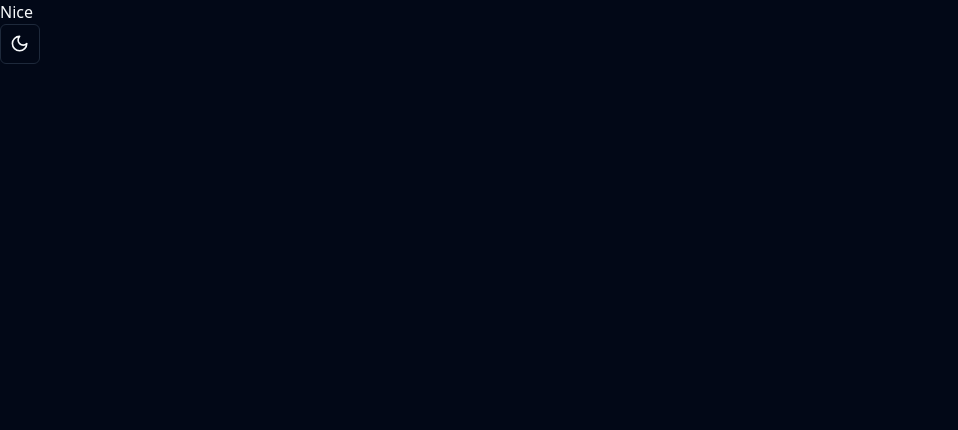
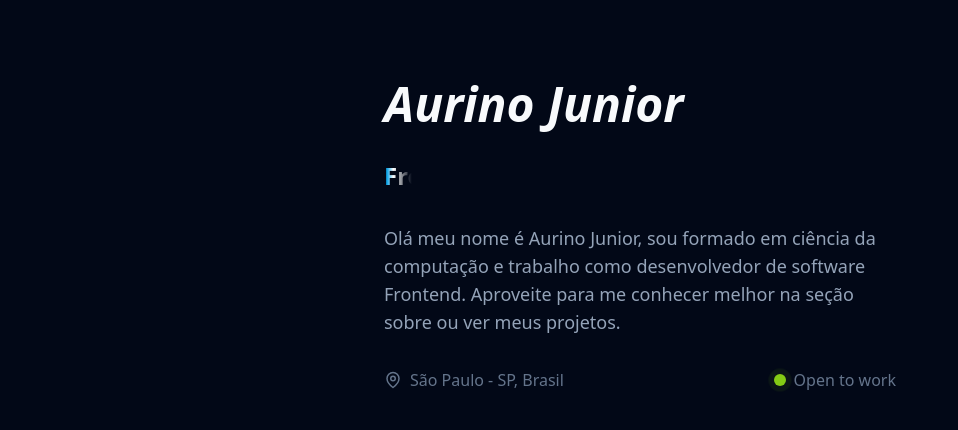
Before and after one commit to AurinoJunior/aurino.dev, a React (Vite) app: page / in a window 1280 px wide. Shown: the top 430 px of the page, without its empty margins (0-958 px from the left). Built offline with nearby package versions, Linux system fonts and the light colour scheme.

Commit message:
feat: create Hero component

```diff
--- a/package.json
+++ b/package.json
@@ -36,6 +36,7 @@
     "eslint-plugin-react-refresh": "0.4.5",
     "postcss": "8.4.35",
     "prettier": "3.2.5",
+    "prettier-plugin-tailwindcss": "0.5.11",
     "tailwindcss": "3.4.1",
     "typescript": "5.2.2",
     "vite": "5.1.4"
--- a/src/App.tsx
+++ b/src/App.tsx
@@ -1,11 +1,15 @@
+import { Container } from './components/Container'
+import { Hero } from './components/Hero'
 import { ThemeProvider } from './components/Theme/ThemeProvider'
-import { ToggleTheme } from './components/Theme/ToggleTheme'
+// import { ToggleTheme } from './components/Theme/ToggleTheme'
 
 export function App() {
   return (
     <ThemeProvider>
-      <h1>Nice</h1>
-      <ToggleTheme />
+      <Container>
+        <Hero />
+        {/* <ToggleTheme /> */}
+      </Container>
     </ThemeProvider>
   )
 }
--- /dev/null
+++ b/src/components/Container/index.tsx
@@ -0,0 +1,13 @@
+import { ReactNode } from 'react'
+
+interface IContainerProps {
+  children: ReactNode
+}
+
+export function Container({ children }: IContainerProps) {
+  return (
+    <div className="mx-auto mt-20 max-w-[80%] xl:max-w-[40%] 2xl:max-w-[30%]">
+      {children}
+    </div>
+  )
+}
--- /dev/null
+++ b/src/components/Hero/index.tsx
@@ -0,0 +1,40 @@
+import { MapPin } from 'lucide-react'
+
+export function Hero() {
+  return (
+    <section id="hero">
+      <h1 className="text-5xl font-extrabold italic">Aurino Junior</h1>
+      <h2
+        className="
+            mt-8
+            animate-typing overflow-hidden whitespace-nowrap
+            bg-gradient-to-r from-sky-500 from-10% via-white via-30% to-transparent to-90%
+            bg-clip-text
+            text-2xl
+            font-bold text-transparent
+          "
+      >
+        Frontend developer
+      </h2>
+      <p className="mt-8 text-lg text-slate-400">
+        Olá meu nome é Aurino Junior, sou formado em ciência da computação e
+        trabalho como desenvolvedor de software Frontend. Aproveite para me
+        conhecer melhor na seção sobre ou ver meus projetos.
+      </p>
+      <div className="flex justify-between">
+        <div className="mt-8 flex items-center gap-2 text-slate-500">
+          <MapPin size={18} />
+          <p>São Paulo - SP, Brasil</p>
+        </div>
+
+        <div className="mt-8 flex items-center gap-2 text-slate-500">
+          <span className="relative flex h-3 w-3">
+            <span className="absolute h-full w-full animate-ping rounded-full bg-lime-500"></span>
+            <span className="h-3 w-3 rounded-full bg-lime-500"></span>
+          </span>
+          <p>Open to work</p>
+        </div>
+      </div>
+    </section>
+  )
+}
--- a/tailwind.config.js
+++ b/tailwind.config.js
@@ -1,77 +1,82 @@
 /** @type {import('tailwindcss').Config} */
 module.exports = {
-  darkMode: ["class"],
+  darkMode: ['class'],
   content: [
     './pages/**/*.{ts,tsx}',
     './components/**/*.{ts,tsx}',
     './app/**/*.{ts,tsx}',
-    './src/**/*.{ts,tsx}',
+    './src/**/*.{ts,tsx}'
   ],
-  prefix: "",
+  prefix: '',
   theme: {
     container: {
       center: true,
-      padding: "2rem",
+      padding: '2rem',
       screens: {
-        "2xl": "1400px",
-      },
+        '2xl': '1400px'
+      }
     },
     extend: {
       colors: {
-        border: "hsl(var(--border))",
-        input: "hsl(var(--input))",
-        ring: "hsl(var(--ring))",
-        background: "hsl(var(--background))",
-        foreground: "hsl(var(--foreground))",
+        border: 'hsl(var(--border))',
+        input: 'hsl(var(--input))',
+        ring: 'hsl(var(--ring))',
+        background: 'hsl(var(--background))',
+        foreground: 'hsl(var(--foreground))',
         primary: {
-          DEFAULT: "hsl(var(--primary))",
-          foreground: "hsl(var(--primary-foreground))",
+          DEFAULT: 'hsl(var(--primary))',
+          foreground: 'hsl(var(--primary-foreground))'
         },
         secondary: {
-          DEFAULT: "hsl(var(--secondary))",
-          foreground: "hsl(var(--secondary-foreground))",
+          DEFAULT: 'hsl(var(--secondary))',
+          foreground: 'hsl(var(--secondary-foreground))'
         },
         destructive: {
-          DEFAULT: "hsl(var(--destructive))",
-          foreground: "hsl(var(--destructive-foreground))",
+          DEFAULT: 'hsl(var(--destructive))',
+          foreground: 'hsl(var(--destructive-foreground))'
         },
         muted: {
-          DEFAULT: "hsl(var(--muted))",
-          foreground: "hsl(var(--muted-foreground))",
+          DEFAULT: 'hsl(var(--muted))',
+          foreground: 'hsl(var(--muted-foreground))'
         },
         accent: {
-          DEFAULT: "hsl(var(--accent))",
-          foreground: "hsl(var(--accent-foreground))",
+          DEFAULT: 'hsl(var(--accent))',
+          foreground: 'hsl(var(--accent-foreground))'
         },
         popover: {
-          DEFAULT: "hsl(var(--popover))",
-          foreground: "hsl(var(--popover-foreground))",
+          DEFAULT: 'hsl(var(--popover))',
+          foreground: 'hsl(var(--popover-foreground))'
         },
         card: {
-          DEFAULT: "hsl(var(--card))",
-          foreground: "hsl(var(--card-foreground))",
-        },
+          DEFAULT: 'hsl(var(--card))',
+          foreground: 'hsl(var(--card-foreground))'
+        }
       },
       borderRadius: {
-        lg: "var(--radius)",
-        md: "calc(var(--radius) - 2px)",
-        sm: "calc(var(--radius) - 4px)",
+        lg: 'var(--radius)',
+        md: 'calc(var(--radius) - 2px)',
+        sm: 'calc(var(--radius) - 4px)'
       },
       keyframes: {
-        "accordion-down": {
-          from: { height: "0" },
-          to: { height: "var(--radix-accordion-content-height)" },
+        'accordion-down': {
+          from: { height: '0' },
+          to: { height: 'var(--radix-accordion-content-height)' }
         },
-        "accordion-up": {
-          from: { height: "var(--radix-accordion-content-height)" },
-          to: { height: "0" },
+        'accordion-up': {
+          from: { height: 'var(--radix-accordion-content-height)' },
+          to: { height: '0' }
         },
+        typing: {
+          from: { width: 0 },
+          to: { width: '100%' }
+        }
       },
       animation: {
-        "accordion-down": "accordion-down 0.2s ease-out",
-        "accordion-up": "accordion-up 0.2s ease-out",
-      },
-    },
+        'accordion-down': 'accordion-down 0.2s ease-out',
+        'accordion-up': 'accordion-up 0.2s ease-out',
+        typing: 'typing 3s alternate infinite ease-in-out'
+      }
+    }
   },
-  plugins: [require("tailwindcss-animate")],
+  plugins: [require('tailwindcss-animate')]
 }
```
Also changed, not shown: 2 other files (tests, documents, lock files or other folders).
